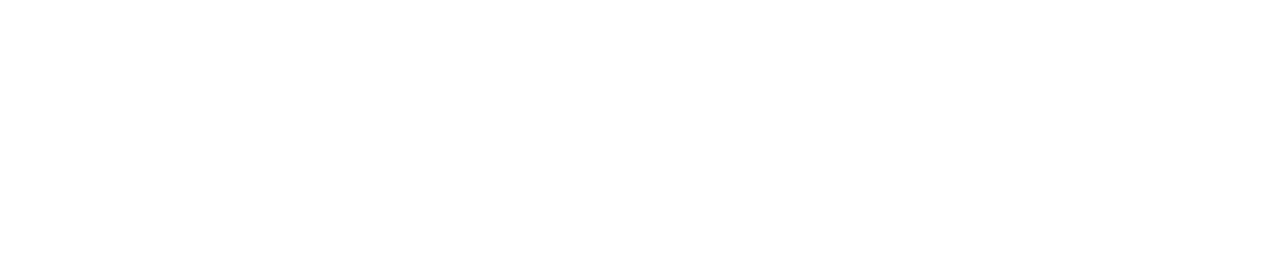
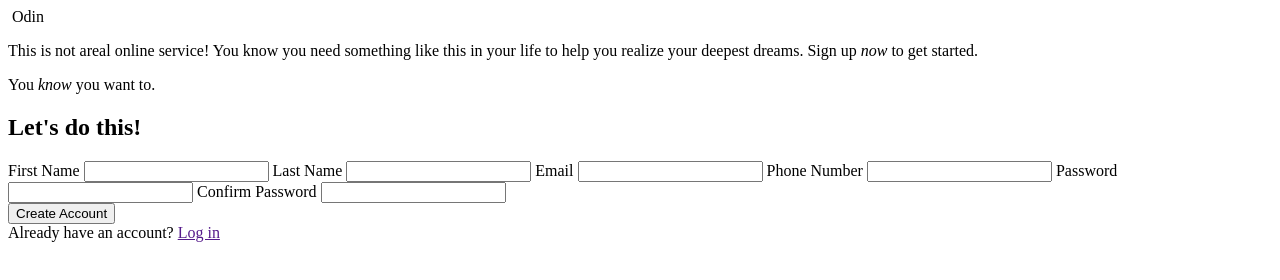
Before and after one commit to VictorFAL/odin-form, a plain HTML site: page index.html in a window 1280 px wide. Drawn offline with Linux system fonts and the light colour scheme.

Commit message:
html sketch

```diff
--- a/index.html
+++ b/index.html
@@ -13,5 +13,48 @@
 
     <body>
 
+        <div>
+            <img>
+            <span>Odin</span>
+        </div>
+
+        <div>
+            <p>
+                This is not areal online service! You know you need something like
+                this in your life to help you realize your deepest dreams.
+                Sign up <em>now</em> to get started.
+            </p>
+
+            <p>You <em>know</em> you want to.</p>
+
+            <form>
+                <div>
+                    <h2>Let's do this!</h2>
+
+                    <label for="first-name">First Name</label>
+                    <input type="text" name="first-name">
+
+                    <label for="last-name">Last Name</label>
+                    <input type="text" name="last-name">
+
+                    <label for="email">Email</label>
+                    <input type="email" name="email">
+
+                    <label for="phone">Phone Number</label>
+                    <input type="tel" name="phone">
+
+                    <label for="pw">Password</label>
+                    <input type="password" name="pw">
+
+                    <label for="cpw">Confirm Password</label>
+                    <input type="password" name="cpw">
+                </div>
+
+                <button type="submit">Create Account</button>
+            </form>
+
+            <span>Already have an account? <a href="">Log in</a></span>
+        </div>
+
     </body>
 </html>
```
